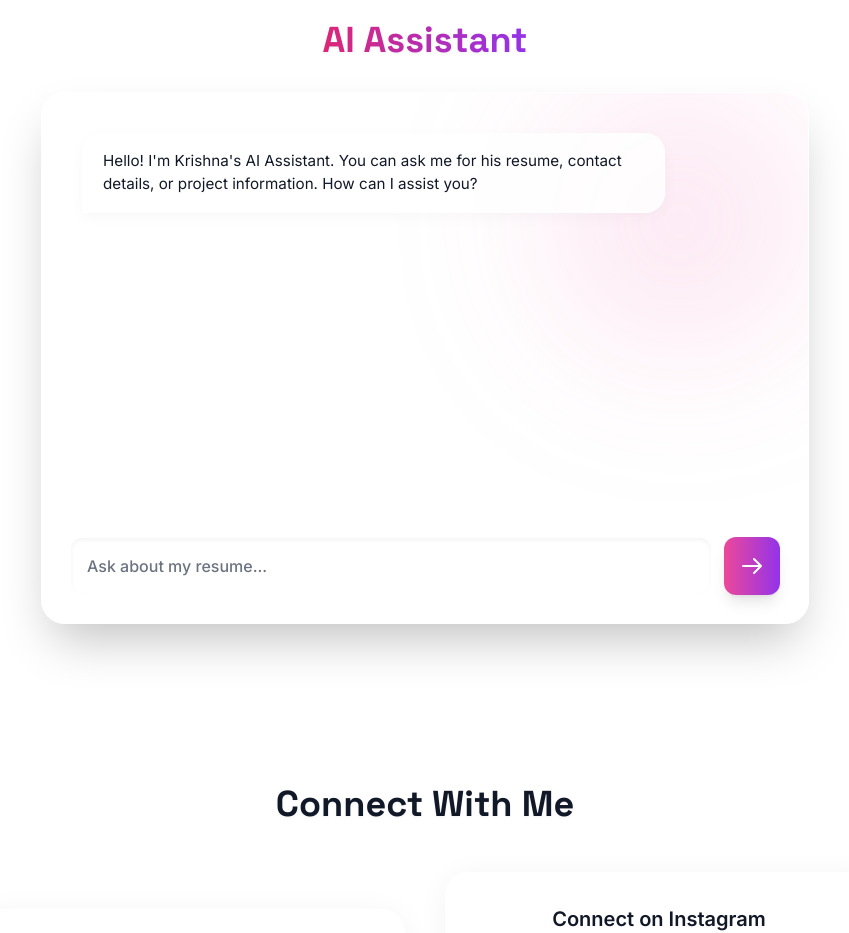
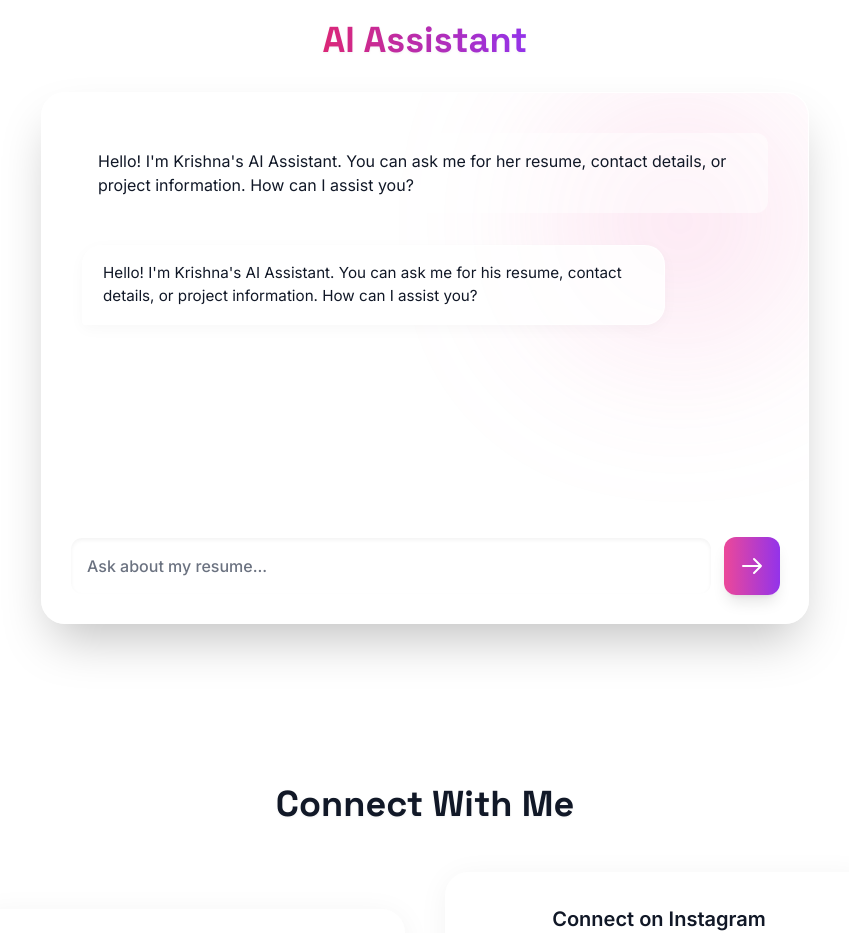
Before and after one commit to Krishnabora1/portfolio, a plain HTML site: page index.html in a window 1280 px wide. Shown: the part 2800-3733 px from the top of the page, without its empty margins (215-1064 px from the left). Drawn offline with nearby package versions, Linux system fonts and the light colour scheme; no server answers.

Commit message:
Update index.html

```diff
--- a/index.html
+++ b/index.html
@@ -188,7 +188,10 @@
                 <div class="absolute top-0 right-0 w-48 h-48 md:w-64 md:h-64 bg-pink-400 rounded-full mix-blend-overlay filter blur-[60px] md:blur-[80px] opacity-40"></div>
 
                 <div id="chat-container" class="relative z-10 min-h-[200px]">
+                    <div class="p-4 bg-white/50 rounded-xl mb-4">
+                        Hello! I'm Krishna's AI Assistant. You can ask me for her resume, contact details, or project information. How can I assist you?
                     </div>
+                </div>
 
                 <div class="mt-4 flex space-x-2 md:space-x-3 p-1 relative z-10">
                     <input type="text" id="chat-input" class="flex-grow p-3 md:p-4 rounded-xl bg-white/70 backdrop-blur-md text-sm md:text-base text-gray-900 border border-white/50 focus:outline-none focus:ring-2 focus:ring-pink-500 transition shadow-inner font-medium placeholder-gray-500" placeholder="Ask about my resume..." />
```
